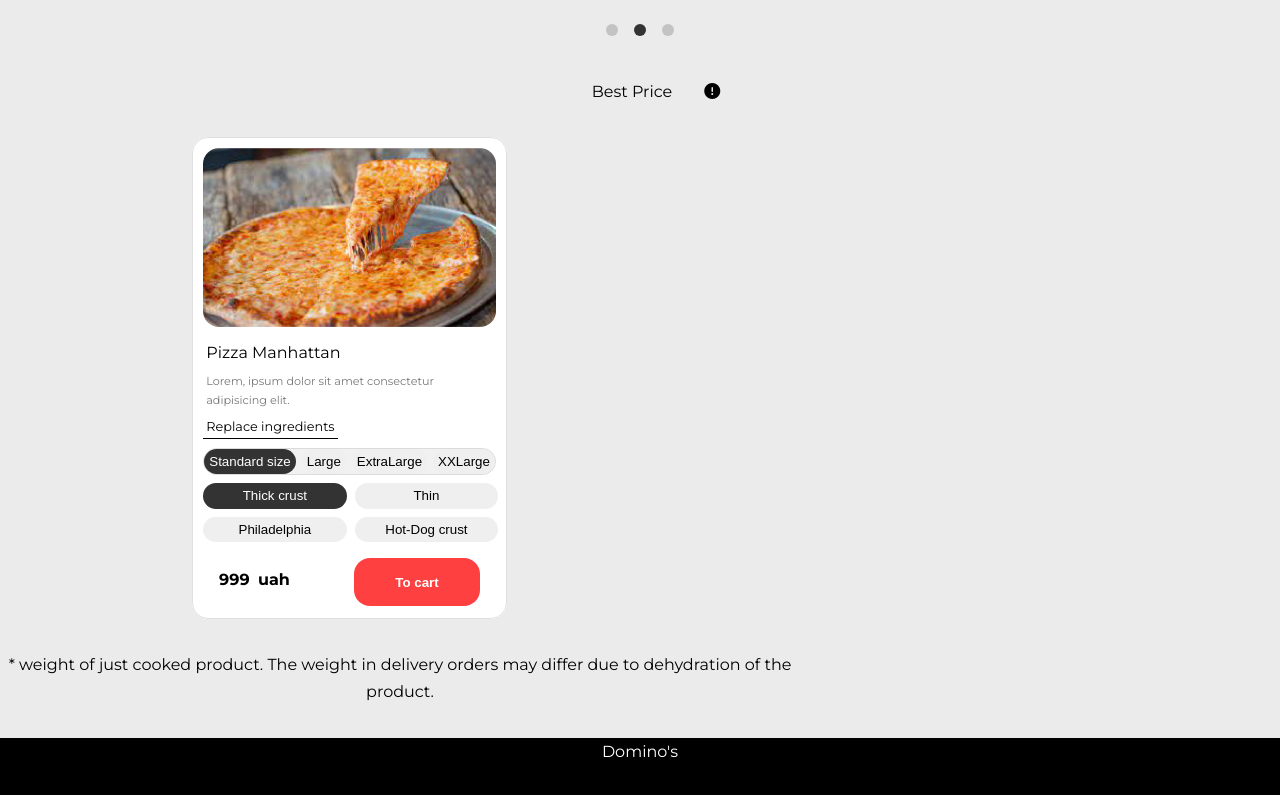
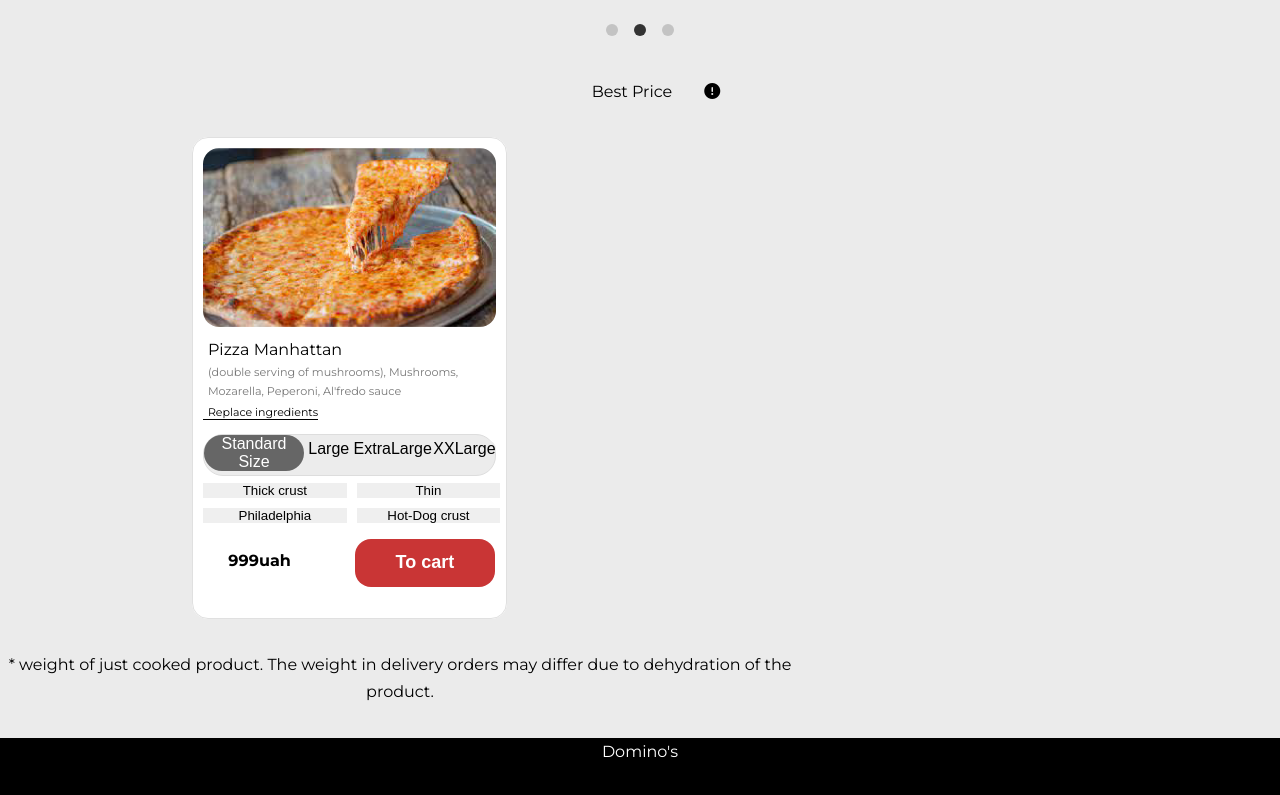
Before and after one commit to HryhoriiShkvyra/site-about-pizza-CLOSED-, a React (Create React App) app: page / in a window 1280 px wide. Shown: the part 627-1422 px from the top of the page. Built offline with nearby package versions, Linux system fonts and the light colour scheme.

Commit message:
initial commit

```diff
--- a/src/App.js
+++ b/src/App.js
@@ -26,8 +26,7 @@ function App() {
 
       <Index/>
 
-      {/* <News/>
-      <ProductList title={'Best Price'}/> */}
+
       <div style={{
         textAlign: 'center',
         margin: '1rem 30rem 2rem 0',
--- a/src/Components/ProductBlock/ProductBlock.jsx
+++ b/src/Components/ProductBlock/ProductBlock.jsx
@@ -9,7 +9,14 @@ const ProductBlock = () => {
     const [activeBtnX, setActiveBtnX] = useState('#')
     const [activeBtnY, setActiveBtnY] = useState('#')
 
-
+    const [count, setCount] = useState(0)
+    function increase() {
+        setCount(count + 1)
+        console.log('count + 1')
+    }
+    function decrease() {
+        setCount(count - 1)
+    }
 
     return (
         <div >
@@ -17,14 +24,22 @@ const ProductBlock = () => {
                 <div className={classes.productBlockInner}>
                     <img className={classes.productImage} alt='image' src={PizzaManhattan} />
                     <div className={classes.productTitle}>Pizza Manhattan </div>
-                    <div className={classes.productToppings}>Lorem, ipsum dolor sit amet consectetur adipisicing elit. </div>
+                    <div className={classes.productToppings}>(double serving of mushrooms), Mushrooms, Mozarella, Peperoni, Al'fredo sauce</div>
                     <a className={classes.productReplaceableProd}>Replace ingredients</a>
                     <div className={classes.productBlockDetails}>
                         <div className={classes.productBlockDetailsCol}>
-                            <button onClick={() => setActiveBtnX('#')} className={activeBtnX === '#' ? classes.active : ''}>Standard size</button>
-                            <button onClick={() => setActiveBtnX('#btnExtra')} className={activeBtnX === '#btnExtra' ? classes.active : ''}>Large</button>
-                            <button onClick={() => setActiveBtnX('#btnLarge')} className={activeBtnX === '#btnLarge' ? classes.active : ''}>ExtraLarge</button>
-                            <button onClick={() => setActiveBtnX('#btnXXL')} className={activeBtnX === '#btnXXL' ? classes.active : '   '}>XXLarge</button>
+                            <div className={classes.productBtnBlock} style={{paddingRight: '2px'}}>
+                                <button onClick={() => setActiveBtnX('#')} className={activeBtnX === '#' ? classes.productBtnActive : classes.productBtn}>Standard Size</button>
+                            </div>
+                            <div className={classes.productBtnBlock} style={{paddingLeft: '2px'}}>
+                                <button onClick={() => setActiveBtnX('extra')} className={activeBtnX === 'extra' ? classes.productBtnActive : classes.productBtn}>Large</button>
+                            </div>
+                            <div className={classes.productBtnBlock} style={{paddingLeft: '4px'}}>
+                                <button onClick={() => setActiveBtnX('large')} className={activeBtnX === 'large' ? classes.productBtnActive : classes.productBtn}>ExtraLarge</button>
+                            </div>
+                            <div className={classes.productBtnBlock} style={{paddingLeft: '11px'}}>
+                                <button onClick={() => setActiveBtnX('xxl')} className={activeBtnX === 'xxl' ? classes.productBtnActive : classes.productBtn}>XXLarge</button>
+                            </div>
                         </div>
                             <div className={classes.productBlockToggle__FlavorBlock}>
                                 <button onClick={() => setActiveBtnY('#')} className={activeBtnY === '#' ? classes.active : ''}>Thick crust</button>
@@ -38,7 +53,25 @@ const ProductBlock = () => {
                                 <div className={classes.productPrice}>999</div>
                                 <div>uah</div>
                             </div>
-                            <button className={classes.productBlockWrap}>To cart</button>
+                            {
+                                count === 0 ?
+                                    <button onClick={increase} className={classes.productBlockWrap}>To cart</button>
+
+                                :
+                                <div className={classes.increaseDecreaseBtn}>
+                                    <div className={classes.increaseBtn}>
+                                        <button onClick={increase}>
+                                            <i class="fa-solid fa-plus"></i>
+                                        </button>
+                                    </div>
+                                    {count}
+                                    <div className={classes.decreaseBtn}>
+                                        <button onClick={decrease}>
+                                            <i class="fa-solid fa-minus"></i>
+                                        </button>
+                                    </div>
+                                </div>
+                            }
                         </div>
                     </div>
                 </div>
--- a/src/Components/ProductBlock/ProductBlock.module.css
+++ b/src/Components/ProductBlock/ProductBlock.module.css
@@ -30,85 +30,117 @@
 
 
 .productTitle {
-    padding: 0.2rem;
+    padding-left: 0.3rem;
     font-size: 1rem;
 }
 
 .productToppings{
-    height: 2.7rem;
-    padding: 0.2rem;
+    height: 34px;
+    padding-left: 0.3rem;
     font-size: 0.7rem;
     color: #777;
 }
 
 .productReplaceableProd {
-    padding: 0.2rem;
-    font-size: 0.8rem;
+    padding-left: 0.3rem;
+    font-size: 11px;
     border-bottom: 1px solid #000;
 }
 
 .productBlockDetailsCol{
-    display: flex;
-    flex: 1 1 0;
-    gap: 0.4rem;
-    margin: 0.5rem auto;
-    padding: 0.5rem auto;
-    background-color: rgb(241, 241, 241);
-    border: 1px solid rgb(219, 219, 219);
-    border-radius: 1rem;
+    width: 100%;
+    display: grid;
+    grid-template-columns: 35% 15% 25% 25%;
 
-    justify-content: center;
+    margin-top: 10px;
 
-    font-size: 0.8rem;
+    text-align: center;
+
+    background-color: rgb(236, 236, 236);
+    border: 1px solid rgb(221, 221, 221);
+    border-radius: 20px;
+
 }
+
+.productBtnBlock {
+
+}
+
+.productBtn {
+    font-size: 16px;
+    /* margin: 10px auto 0; */
+
+    background-color: rgb(236, 236, 236);
+    border-radius: 20px;
+
+
+}
+
+.productBtnActive {
+    font-size: 16px;
+    color: #fff;
+    background-color: #666;
+
+    border-radius: 20px;
+}
+
 
 .productBlockToggle__FlavorBlock {
     display: grid;
     grid-template-columns: 49% 49%;
-    gap: 0.5rem;
+    gap: 10px;
     margin-top: 0.4rem;
 }
 
-button {
-    height: 1.6rem;
-    padding: 0 0.3rem;
-    border-radius: 1rem;
-}
-
-.active {
-    display: block;
-    background: #333;
-    color: white;
-    border-radius: 1rem;
-}
 
 
 .productBlockPriceRow {
     display: flex;
     justify-content: center;
-    margin: 1.5rem 1rem 0.5rem 1rem;
+    margin: 1.5rem 1rem 0.5rem 0;
     gap: 4rem;
     font-weight: 700;
 }
 
 .productBlockPriceBlock {
-    display: grid;
-    grid-template-columns: 1fr 1fr;
-    gap: 0.5rem;
+    display: flex;
 
 }
 
 
 .productBlockWrap {
-    width: 8rem;
+    width: 140px;
     height: 3rem;
-    margin: -0.5rem auto;
+    margin: -8px -40px 0 0;
     color: white;
+    font-size: 18px;
     font-weight: 700;
-    background-color: rgb(255, 64, 64);
+    background-color: rgb(201, 53, 53);
     border-radius: 1rem;
 }
 
 .productBlockWrap:hover {
-    background-color: rgb(182, 50, 50);
+    background-color: rgb(155, 50, 50);
 }
+
+
+.increaseDecrease   n {
+    display: flex;
+    width: 140px;
+    height: 48px;
+
+    margin: -8px -45px 0 0;
+
+
+    border: 2px solid #777;
+    border-radius: 16px;
+}
+
+.increaseBtn {
+    width: 48px;
+    height: 48px;
+    margin: -2px 0 0 -1px;
+    border: 2px solid #777;
+    border-radius: 15px;
+
+}
--- a/src/Pages/Drinks/Drinks.jsx
+++ b/src/Pages/Drinks/Drinks.jsx
@@ -1,14 +1,10 @@
 import React from "react";
-import { Index } from "../Index/Index";
 import { BrowserRouter, Routes, Route, Link, Outlet } from "react-router-dom";
+import classes from './Drinks.module.css'
 
 export const Drinks = () => {
     return(
-        <div>
-            sssssssss
-            sssssssss
-            sssssssss
-            sssssssss
+        <div className={classes.container}>
 
         </div>
     )
```
Also changed, not shown: src/Pages/Drinks/Drinks.module.css (added).
